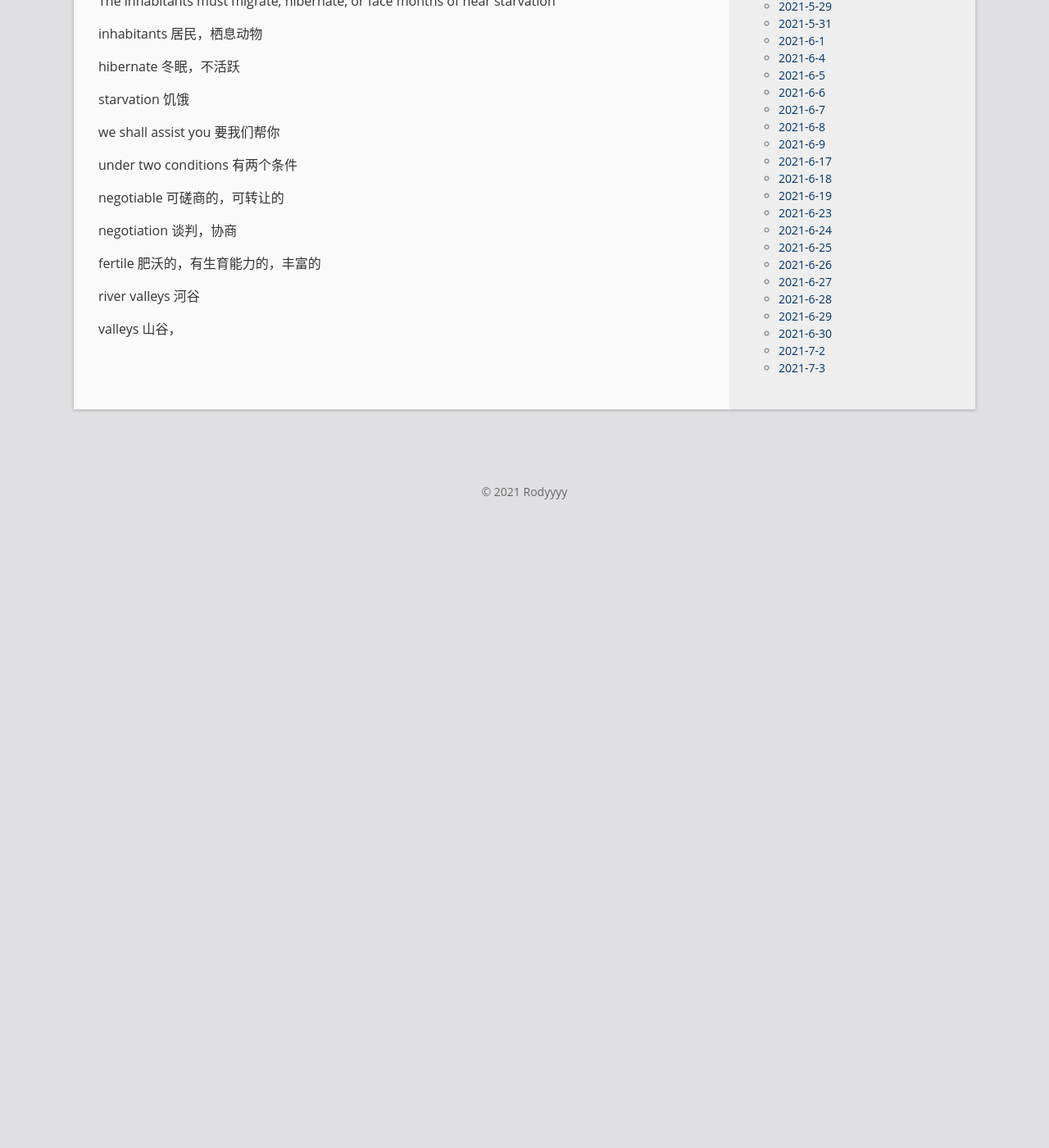
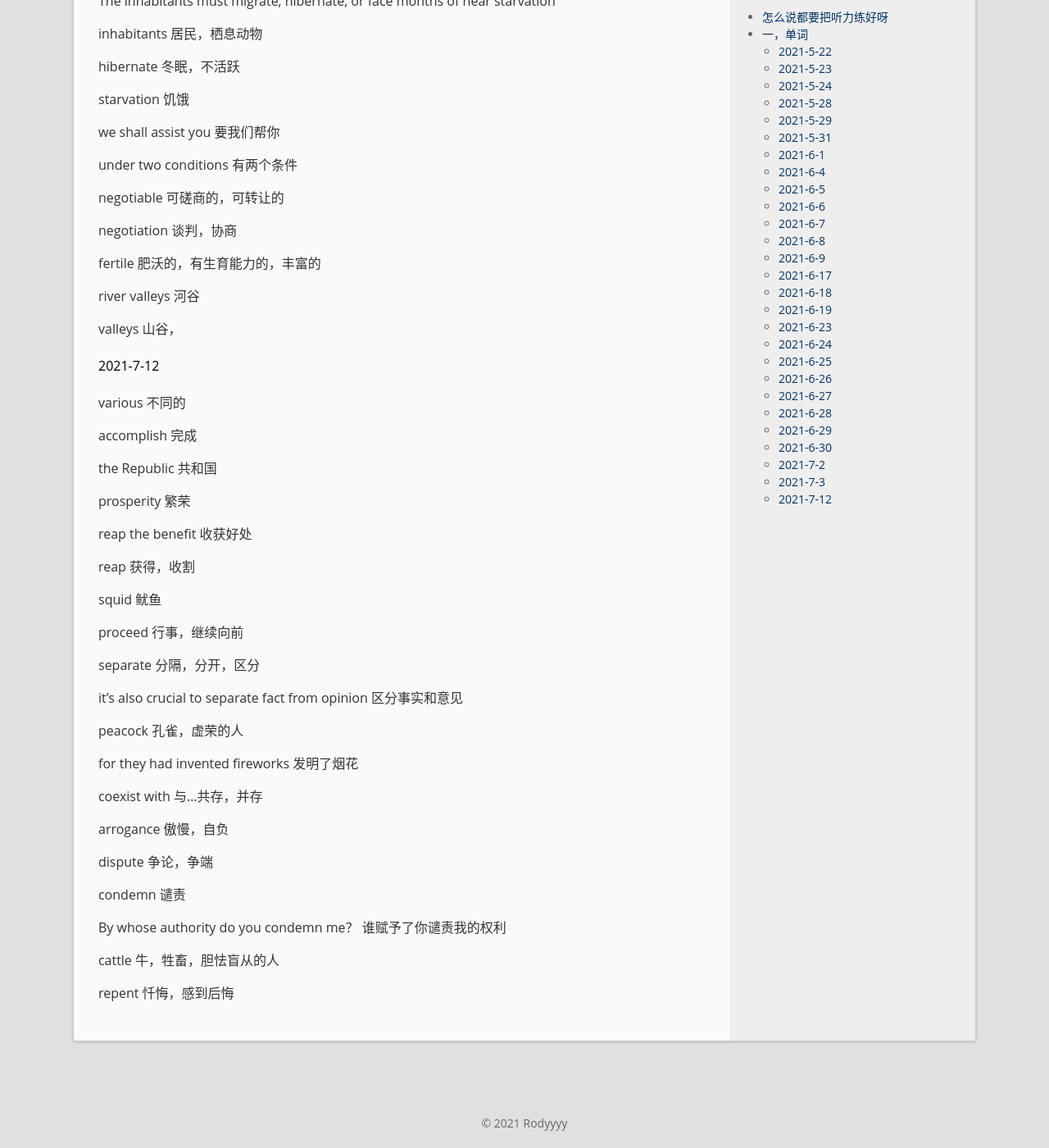
Before and after one commit to rodyyyy/rodyyyy.github.io, a Jekyll site: the page built from _posts/2092-5-20-单词速记.md, in a window 1280 px wide and 1400 px high, scrolled down 18429 px. Shown: the whole window at 82% size. Built offline with Jekyll 4.4.1, drawn with Linux system fonts in a browser that asks for light colours; before the commit the page ends 19059 px from its top, so only the background shows below that.

Commit message:
anniversary

```diff
--- a/_posts/2092-5-20-单词速记.md
+++ b/_posts/2092-5-20-单词速记.md
@@ -911,3 +911,43 @@
 river valleys 河谷
 
 valleys 山谷，
+
+#### 2021-7-12
+
+various 不同的
+
+accomplish 完成
+
+the Republic 共和国
+
+prosperity 繁荣
+
+reap the benefit 收获好处
+
+reap 获得，收割
+
+squid 鱿鱼
+
+proceed 行事，继续向前
+
+separate 分隔，分开，区分
+
+it's also crucial to separate fact from opinion 区分事实和意见
+
+peacock 孔雀，虚荣的人
+
+for they had invented fireworks 发明了烟花
+
+coexist with 与...共存，并存
+
+arrogance 傲慢，自负
+
+dispute 争论，争端
+
+condemn 谴责
+
+By whose authority do you condemn me？ 谁赋予了你谴责我的权利
+
+cattle 牛，牲畜，胆怯盲从的人
+
+repent 忏悔，感到后悔
```
Also changed, not shown: _posts/2021-7-1-100周年党庆习总书记讲话（全文）.md (added, +141 -0 lines), _posts/2092-5-19-日常语料.md (+2 -2 lines).
